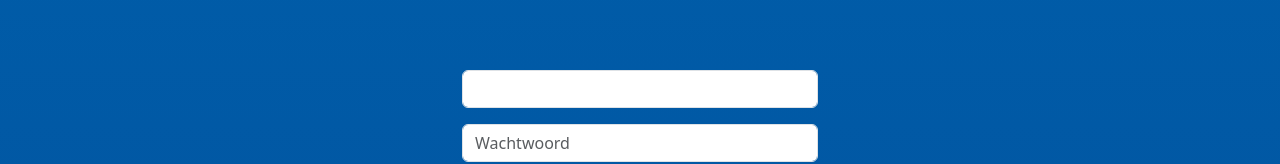
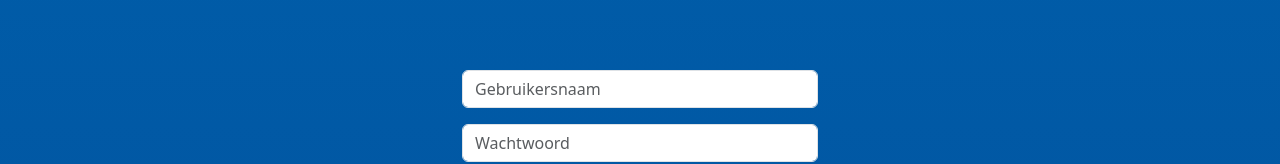
Before and after one commit to Educom-Trainees/educom-zorgApp, a Vue app in the folder frontend/: page /login in a window 1280 px wide. Shown: the part 218-382 px from the top of the page. Built offline with nearby package versions, Linux system fonts and the light colour scheme; what vue-query would draw is missing.

Commit message:
fixed reference to translation (changed from username to userName)

```diff
--- a/frontend/src/components/LoginScreen.vue
+++ b/frontend/src/components/LoginScreen.vue
@@ -12,7 +12,7 @@
                 <div class="col-2 col-md-3 col-lg-4"></div>
                 <form class="col-8 col-md-6 col-lg-4">
                     <div class="mb-3">
-                        <input class="form-control" type="text" :placeholder="translations.username" tabindex="1" />
+                        <input class="form-control" type="text" :placeholder="translations.userName" tabindex="1" />
                     </div>
                     <div class="mb-3">
                         <input class="form-control" type="password" :placeholder="translations.password" tabindex="2" />
```
